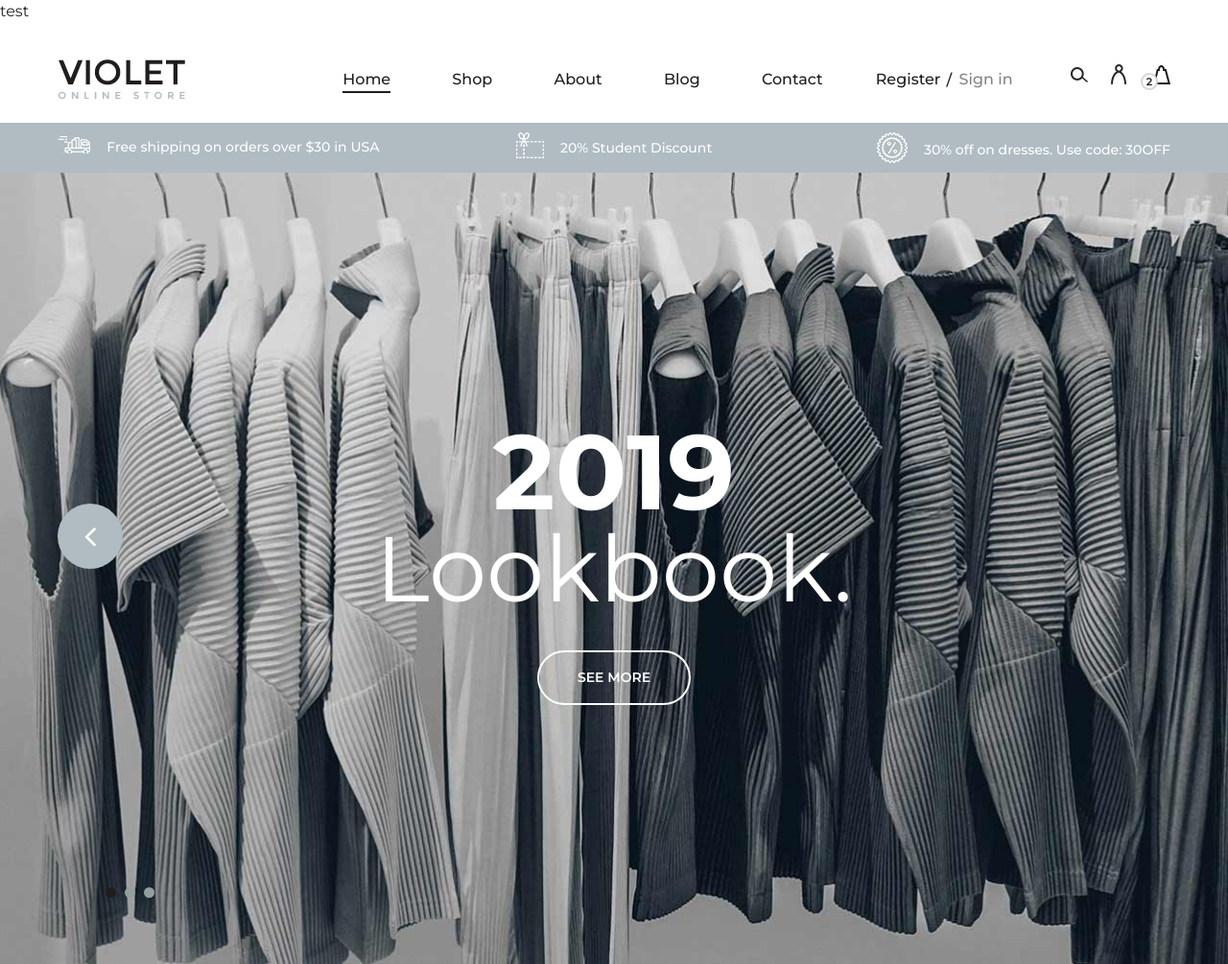
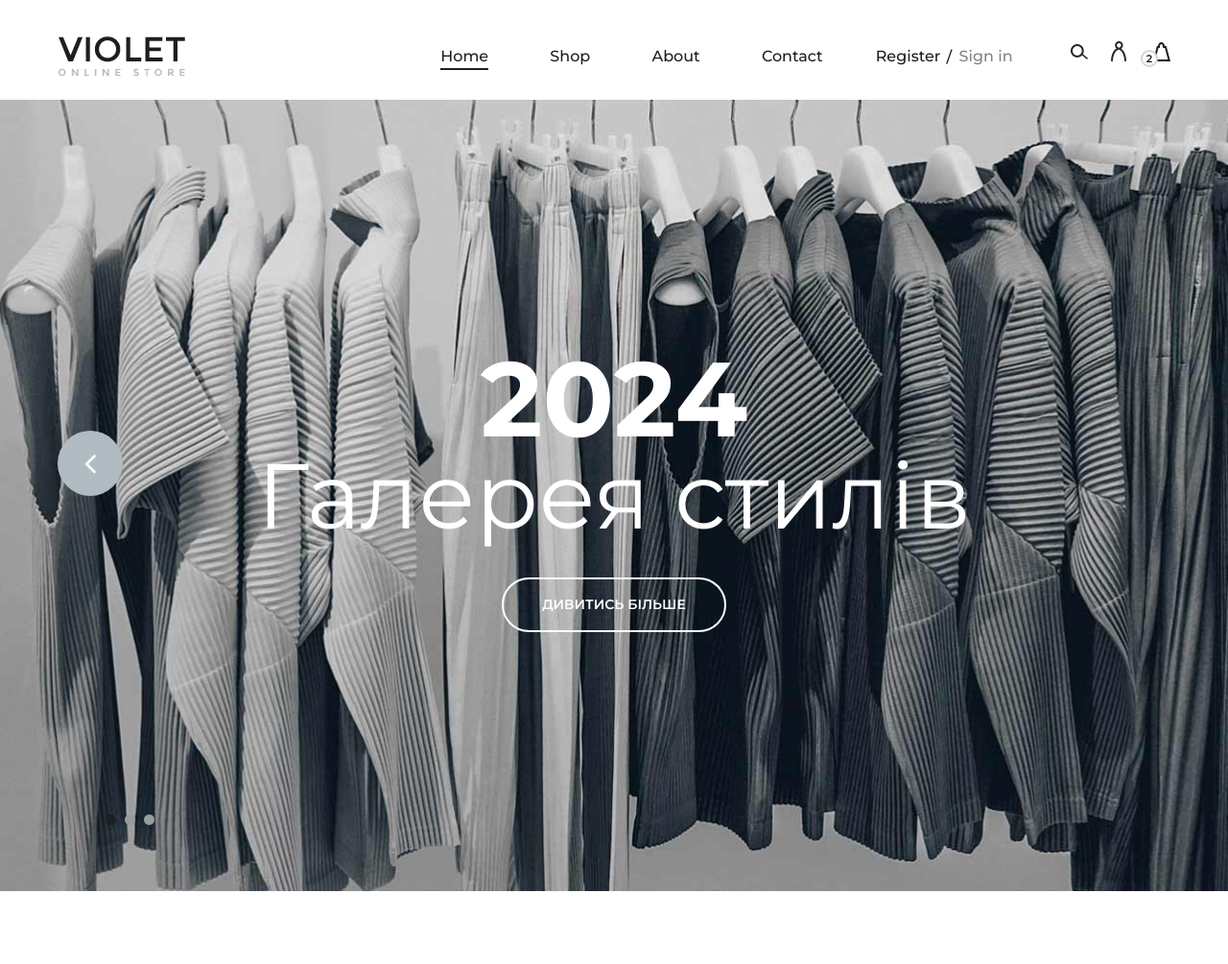
Before and after one commit to Valentinka25/Osher, a plain HTML site: page index.html in a window 1280 px wide. Shown: the top 1005 px of the page at 96% size. Drawn offline with Linux system fonts and the light colour scheme.

Commit message:
home change

```diff
--- a/index.html
+++ b/index.html
@@ -9,7 +9,6 @@
     <meta http-equiv="X-UA-Compatible" content="ie=edge">
     <title>Violet | Template</title>
 
-    <div> test</div>
     <!-- Google Font -->
     <link href="https://fonts.googleapis.com/css?family=Amatic+SC:400,700&display=swap" rel="stylesheet">
     <link href="https://fonts.googleapis.com/css?family=Montserrat:100,200,300,400,500,600,700,800,900&display=swap"
@@ -72,38 +71,12 @@
                             </ul>
                         </li>
                         <li><a href="./product-page.html">About</a></li>
-                        <li><a href="./check-out.html">Blog</a></li>
                         <li><a href="./contact.html">Contact</a></li>
                     </ul>
                 </nav>
             </div>
         </div>
     </header>
-    <!-- Header Info Begin -->
-    <div class="header-info">
-        <div class="container-fluid">
-            <div class="row">
-                <div class="col-md-4">
-                    <div class="header-item">
-                        <img src="img/icons/delivery.png" alt="">
-                        <p>Free shipping on orders over $30 in USA</p>
-                    </div>
-                </div>
-                <div class="col-md-4 text-left text-lg-center">
-                    <div class="header-item">
-                        <img src="img/icons/voucher.png" alt="">
-                        <p>20% Student Discount</p>
-                    </div>
-                </div>
-                <div class="col-md-4 text-left text-xl-right">
-                    <div class="header-item">
-                    <img src="img/icons/sales.png" alt="">
-                    <p>30% off on dresses. Use code: 30OFF</p>
-                </div>
-                </div>
-            </div>
-        </div>
-    </div>
     <!-- Header Info End -->
     <!-- Header End -->
 
@@ -114,9 +87,9 @@
                 <div class="container">
                     <div class="row">
                         <div class="col-lg-12">
-                            <h1>2019</h1>
-                            <h2>Lookbook.</h2>
-                            <a href="#" class="primary-btn">See More</a>
+                            <h1>2024</h1>
+                            <h2>Галерея стилів</h2>
+                            <a href="#" class="primary-btn">Дивитись більше</a>
                         </div>
                     </div>
                 </div>
@@ -125,9 +98,9 @@
                 <div class="container">
                     <div class="row">
                         <div class="col-lg-12">
-                            <h1>2019</h1>
-                            <h2>Lookbook.</h2>
-                            <a href="#" class="primary-btn">See More</a>
+                            <h1>2024</h1>
+                            <h2>Галерея стилів</h2>
+                            <a href="#" class="primary-btn">Дивитись більше</a>
                         </div>
                     </div>
                 </div>
@@ -136,9 +109,9 @@
                 <div class="container">
                     <div class="row">
                         <div class="col-lg-12">
-                            <h1>2019</h1>
-                            <h2>Lookbook.</h2>
-                            <a href="#" class="primary-btn">See More</a>
+                            <h1>2024</h1>
+                            <h2>Галерея стилів</h2>
+                            <a href="#" class="primary-btn">Дивитись більше</a>
                         </div>
                     </div>
                 </div>
```
